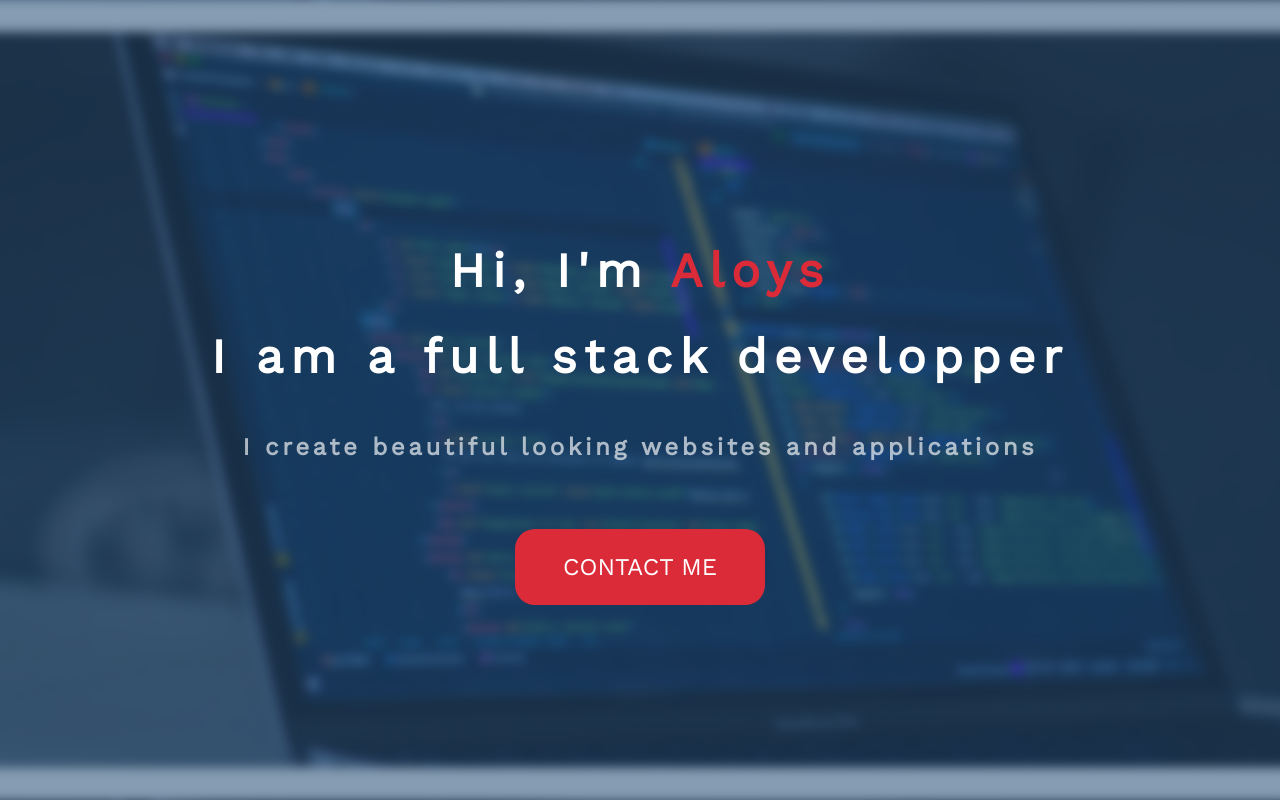
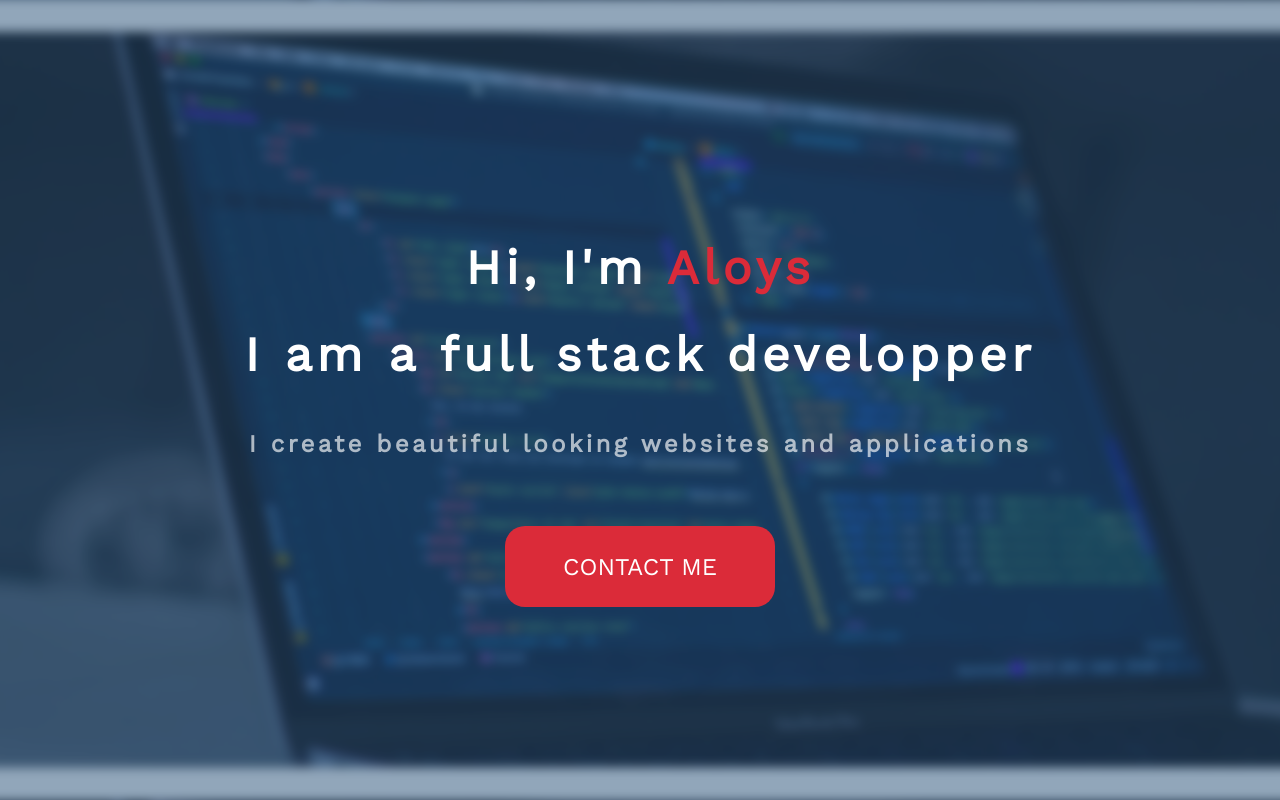
Before and after one commit to abitbetterthanyesterday/Aloys.dev, a plain HTML site: page index.html in a window 1280 px wide. Shown: the top 800 px of the page. Drawn offline with nearby package versions, Linux system fonts and the light colour scheme.

Commit message:
Style details. Moving on to about section

```diff
--- a/style.css
+++ b/style.css
@@ -2,6 +2,8 @@ html, body {
   margin: 0;
   padding: 0;
 }
+
+/*HEADER*/
 
 header {
   height: 100vh;
@@ -21,13 +23,13 @@ section {
 
 header > h1 {
   line-height: 1.8em;
-  letter-spacing: 0.15em;
+  letter-spacing: 0.10em;
   font-size: 3em;
 }
 
 header > h2 {
   font-size: 1.5em;
-  letter-spacing: 0.15em;
+  letter-spacing: 0.14em;
 }
 
 header {
@@ -40,13 +42,15 @@ header {
   background-size: 105%;
 }
 
+/*Background filter*/
+
 header::before {
   content: "";
   position: absolute;
   height: 100%;
   width: 100%;
   background: #0D3B66;
-  opacity: 0.5;
+  opacity: 0.45;
   z-index: 1;
 }
 
@@ -57,16 +61,18 @@ header > * {
 
 header > input {
   margin-top: 2em;
-  padding: 1em 2em;
+  padding: 1.1em 2.4em;
   background-color: #DB2B39;
   color: #fff;
   text-transform: uppercase;
+  font-weight: 100;
   font-size: 1.5em;
   border-radius: 20px;
   border: none;
   cursor: pointer;
 }
 
+/*Red Aloys*/
 header > h1 > span {
   color: #DB2B39;
   text-transform: capitalize;
@@ -79,3 +85,6 @@ header > h2 {
 }
 
 /*# sourceMappingURL=style.css.map */
+
+
+/*ABOUT ME*/
```
